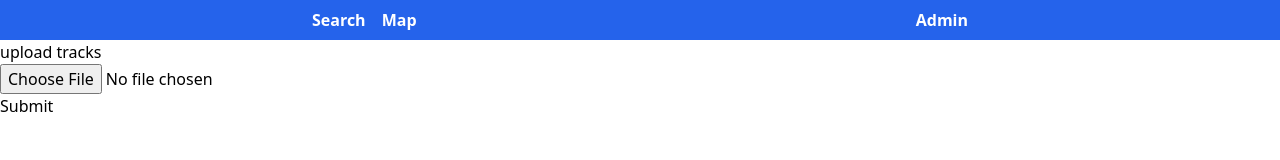
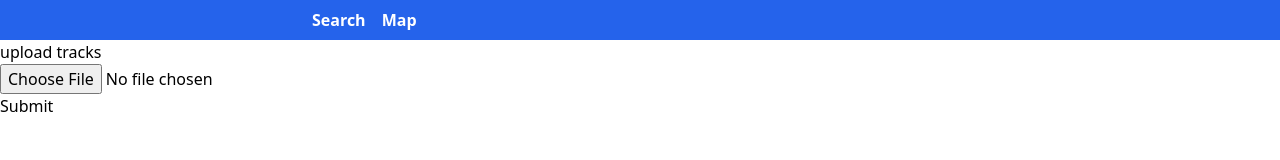
Before and after one commit to CoryEvans2324/SystemsDesignAppFrontend, a React (Create React App) app: page /admin in a window 1280 px wide. Shown: the top 160 px of the page. Built offline with nearby package versions, Linux system fonts and the light colour scheme; what superagent-promise would draw is missing.

Commit message:
changed production routes

```diff
--- a/src/agent.js
+++ b/src/agent.js
@@ -3,7 +3,7 @@ import _superagent from 'superagent'
 
 const superagent = superagentpromise(_superagent, global.Promise)
 
-const API_ROOT  = 'http://localhost:8000'
+const API_ROOT  = process.env.NODE_ENV === 'production' ? 'https://api.systems-design.corye.me' : 'http://localhost:8000'
 
 const responseBody = res => res.body
 
--- a/src/components/Navigation.js
+++ b/src/components/Navigation.js
@@ -15,12 +15,6 @@ class Navigation extends React.Component {
 							Map
 						</Link>
 					</li>
-					<li className="flex-1"></li>
-					<li>
-						<Link to="/admin" className={navItemsClass}>
-							Admin
-						</Link>
-					</li>
 				</ul>
 			</nav>
 		)
--- a/src/components/ResultMap.js
+++ b/src/components/ResultMap.js
@@ -59,7 +59,7 @@ class ResultMap extends React.Component {
 					}}
 				>
 					<TileLayer
-						url='http://{s}.tile.osm.org/{z}/{x}/{y}.png'
+						url='https://{s}.tile.osm.org/{z}/{x}/{y}.png'
 						attribution='&copy; <a href="http://osm.org/copyright">OpenStreetMap</a> contributors'
 					/>
 					{this.state.tracks.map(track =>
```
